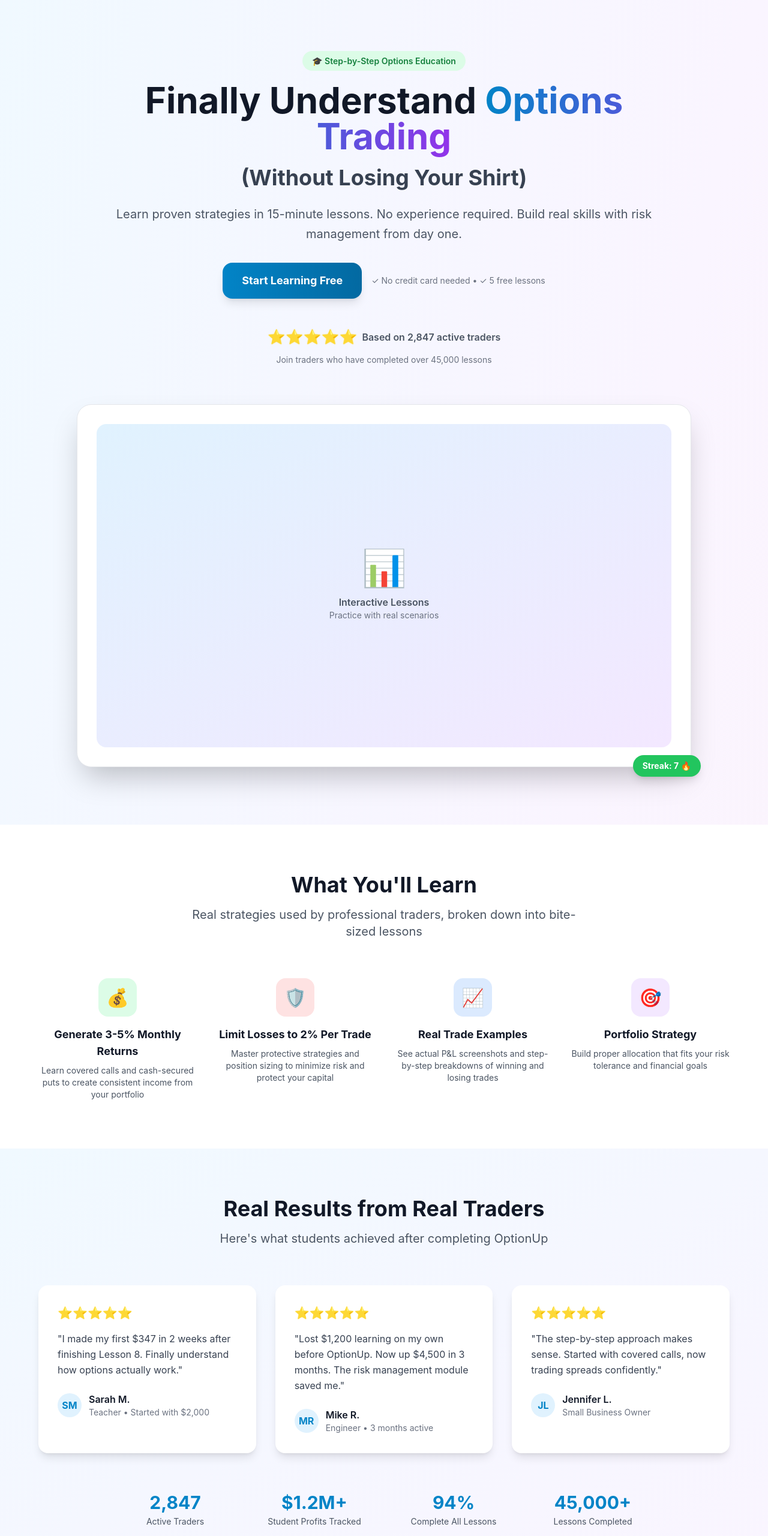
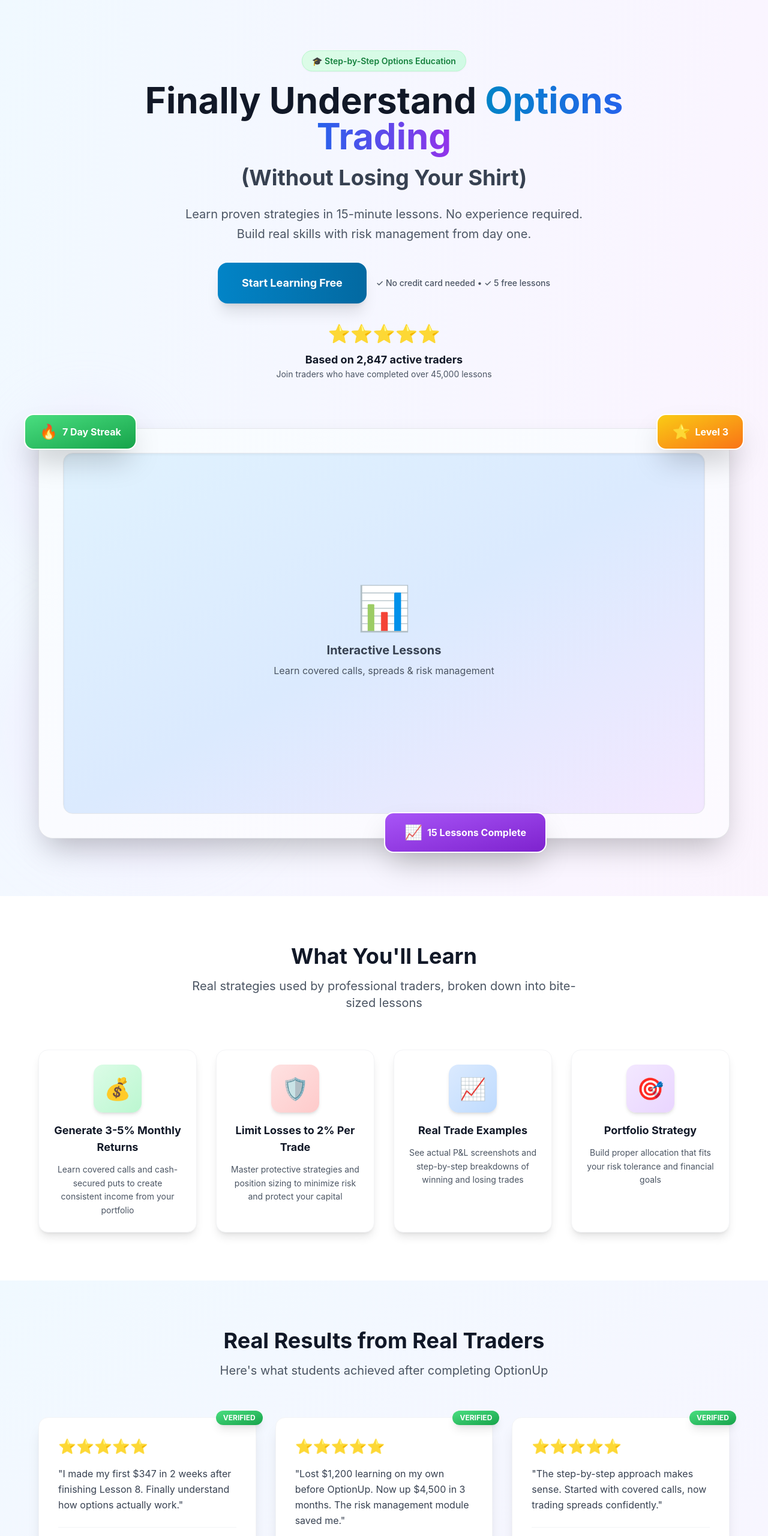
Before and after one commit to ArtlessApps/OptionUp, a React (Vite) app: page / in a window 1280 px wide. Shown: the part 80-2641 px from the top of the page at 60% size. Built offline with nearby package versions, Linux system fonts and the light colour scheme; no server answers.

Commit message:
new landing page design

```diff
--- a/src/components/screens/LandingPage.tsx
+++ b/src/components/screens/LandingPage.tsx
@@ -28,78 +28,124 @@ export function LandingPage({ onGetStarted }: LandingPageProps) {
       </header>
 
       {/* Hero Section */}
-      <section className="max-w-7xl mx-auto px-6 py-16 md:py-24">
+      <section className="relative max-w-7xl mx-auto px-6 py-16 md:py-24 overflow-hidden">
+        {/* Decorative background elements */}
+        <div className="absolute top-20 right-10 w-72 h-72 bg-primary-200/30 rounded-full blur-3xl"></div>
+        <div className="absolute bottom-20 left-10 w-96 h-96 bg-purple-200/30 rounded-full blur-3xl"></div>
+
         <motion.div
           initial={{ opacity: 0, y: 20 }}
           animate={{ opacity: 1, y: 0 }}
-          className="text-center max-w-4xl mx-auto"
+          className="text-center max-w-4xl mx-auto relative z-10"
         >
           <div className="inline-block mb-6">
-            <span className="px-4 py-2 bg-green-100 text-green-700 text-sm font-semibold rounded-full">
+            <span className="px-4 py-2 bg-gradient-to-r from-green-100 to-emerald-100 text-green-700 text-sm font-semibold rounded-full shadow-sm border border-green-200">
               🎓 Step-by-Step Options Education
             </span>
           </div>
 
-          <h2 className="text-5xl md:text-6xl font-bold text-gray-900 mb-6">
+          <h2 className="text-5xl md:text-6xl font-bold text-gray-900 mb-6 leading-tight">
             Finally Understand{' '}
-            <span className="text-transparent bg-clip-text bg-gradient-to-r from-primary-600 to-purple-600">
+            <span className="text-transparent bg-clip-text bg-gradient-to-r from-primary-600 via-blue-600 to-purple-600">
               Options Trading
             </span>
             <br />
-            <span className="text-3xl md:text-4xl text-gray-700">(Without Losing Your Shirt)</span>
+            <span className="text-3xl md:text-4xl text-gray-700 mt-2 inline-block">(Without Losing Your Shirt)</span>
           </h2>
 
-          <p className="text-xl text-gray-600 mb-8 leading-relaxed">
+          <p className="text-xl text-gray-600 mb-8 leading-relaxed max-w-2xl mx-auto">
             Learn proven strategies in 15-minute lessons. No experience required.
             Build real skills with risk management from day one.
           </p>
 
-          <div className="flex flex-col sm:flex-row gap-4 justify-center items-center">
+          <div className="flex flex-col sm:flex-row gap-4 justify-center items-center mb-8">
             <button
               onClick={onGetStarted}
-              className="px-8 py-4 bg-gradient-to-r from-primary-600 to-primary-700 text-white font-bold text-lg rounded-2xl hover:from-primary-700 hover:to-primary-800 transition-all transform hover:scale-105 shadow-lg"
+              className="px-10 py-5 bg-gradient-to-r from-primary-600 to-primary-700 text-white font-bold text-lg rounded-2xl hover:from-primary-700 hover:to-primary-800 transition-all transform hover:scale-105 shadow-xl hover:shadow-2xl"
             >
               Start Learning Free
             </button>
-            <div className="text-sm text-gray-500">
+            <div className="text-sm text-gray-600 font-medium">
               ✓ No credit card needed • ✓ 5 free lessons
             </div>
           </div>
 
           {/* Enhanced Social Proof */}
-          <div className="mt-12">
+          <div className="mt-8">
             <div className="flex flex-col items-center gap-3">
-              <div className="flex items-center gap-2 text-gray-600">
-                <span className="text-2xl">⭐⭐⭐⭐⭐</span>
-                <span className="font-semibold">Based on 2,847 active traders</span>
+              <div className="flex items-center gap-3">
+                <span className="text-3xl">⭐⭐⭐⭐⭐</span>
               </div>
-              <p className="text-sm text-gray-500">Join traders who have completed over 45,000 lessons</p>
+              <div>
+                <p className="font-bold text-gray-900 text-lg">Based on 2,847 active traders</p>
+                <p className="text-sm text-gray-600">Join traders who have completed over 45,000 lessons</p>
+              </div>
             </div>
           </div>
         </motion.div>
 
-        {/* Hero Image / Demo */}
+        {/* Hero Image / Demo with floating elements */}
         <motion.div
           initial={{ opacity: 0, y: 40 }}
           animate={{ opacity: 1, y: 0 }}
           transition={{ delay: 0.2 }}
-          className="mt-16 max-w-5xl mx-auto"
+          className="mt-20 max-w-6xl mx-auto relative z-10"
         >
           <div className="relative">
-            {/* Mockup placeholder */}
-            <div className="bg-white rounded-3xl shadow-2xl p-8 border border-gray-200">
-              <div className="aspect-video bg-gradient-to-br from-primary-100 to-purple-100 rounded-2xl flex items-center justify-center">
+            {/* Main mockup */}
+            <div className="bg-white rounded-3xl shadow-2xl p-6 md:p-10 border border-gray-200 relative overflow-hidden">
+              {/* Subtle gradient overlay */}
+              <div className="absolute inset-0 bg-gradient-to-br from-primary-50/50 to-purple-50/50 rounded-3xl"></div>
+
+              <div className="relative aspect-video bg-gradient-to-br from-primary-100 via-blue-100 to-purple-100 rounded-2xl flex items-center justify-center border border-gray-200 shadow-inner">
                 <div className="text-center">
-                  <div className="text-6xl mb-4">📊</div>
-                  <p className="text-gray-600 font-semibold">Interactive Lessons</p>
-                  <p className="text-sm text-gray-500">Practice with real scenarios</p>
+                  <div className="text-7xl mb-4 animate-bounce">📊</div>
+                  <p className="text-gray-700 font-bold text-xl mb-2">Interactive Lessons</p>
+                  <p className="text-gray-600">Learn covered calls, spreads & risk management</p>
                 </div>
               </div>
             </div>
-            {/* Floating elements - removed +10 XP placeholder */}
-            <div className="absolute -bottom-4 -right-4 bg-green-500 text-white px-4 py-2 rounded-full font-bold text-sm shadow-lg">
-              Streak: 7 🔥
-            </div>
+
+            {/* Floating elements with better design */}
+            <motion.div
+              initial={{ opacity: 0, x: -20 }}
+              animate={{ opacity: 1, x: 0 }}
+              transition={{ delay: 0.4 }}
+              className="absolute -top-6 -left-6 bg-gradient-to-br from-green-400 to-green-600 text-white px-6 py-3 rounded-2xl font-bold text-base shadow-2xl border-2 border-white"
+            >
+              <div className="flex items-center gap-2">
+                <span className="text-2xl">🔥</span>
+                <span>7 Day Streak</span>
+              </div>
+            </motion.div>
+
+            <motion.div
+              initial={{ opacity: 0, x: 20 }}
+              animate={{ opacity: 1, x: 0 }}
+              transition={{ delay: 0.5 }}
+              className="absolute -top-6 -right-6 bg-gradient-to-br from-yellow-400 to-orange-500 text-white px-6 py-3 rounded-2xl font-bold text-base shadow-2xl border-2 border-white"
+            >
+              <div className="flex items-center gap-2">
+                <span className="text-2xl">⭐</span>
+                <span>Level 3</span>
+              </div>
+            </motion.div>
+
+            <motion.div
+              initial={{ opacity: 0, y: 20 }}
+              animate={{ opacity: 1, y: 0 }}
+              transition={{ delay: 0.6 }}
+              className="absolute -bottom-6 left-1/2 -translate-x-1/2 bg-gradient-to-br from-purple-500 to-purple-700 text-white px-8 py-4 rounded-2xl font-bold text-base shadow-2xl border-2 border-white"
+            >
+              <div className="flex items-center gap-2">
+                <span className="text-2xl">📈</span>
+                <span>15 Lessons Complete</span>
+              </div>
+            </motion.div>
+
+            {/* Background decoration */}
+            <div className="absolute -bottom-12 -right-12 w-64 h-64 bg-primary-200/20 rounded-full blur-2xl -z-10"></div>
+            <div className="absolute -top-12 -left-12 w-64 h-64 bg-purple-200/20 rounded-full blur-2xl -z-10"></div>
           </div>
         </motion.div>
       </section>
@@ -122,15 +168,15 @@ export function LandingPage({ onGetStarted }: LandingPageProps) {
               initial={{ opacity: 0, y: 20 }}
               whileInView={{ opacity: 1, y: 0 }}
               viewport={{ once: true }}
-              className="text-center"
+              className="text-center p-6 bg-white rounded-2xl shadow-lg hover:shadow-xl transition-shadow border border-gray-100"
             >
-              <div className="w-16 h-16 bg-green-100 rounded-2xl flex items-center justify-center mx-auto mb-4">
-                <span className="text-3xl">💰</span>
+              <div className="w-20 h-20 bg-gradient-to-br from-green-100 to-green-200 rounded-2xl flex items-center justify-center mx-auto mb-4 shadow-md">
+                <span className="text-4xl">💰</span>
               </div>
-              <h4 className="text-lg font-bold text-gray-900 mb-2">
+              <h4 className="text-lg font-bold text-gray-900 mb-3">
                 Generate 3-5% Monthly Returns
               </h4>
-              <p className="text-sm text-gray-600">
+              <p className="text-sm text-gray-600 leading-relaxed">
                 Learn covered calls and cash-secured puts to create consistent income from your portfolio
               </p>
             </motion.div>
@@ -141,15 +187,15 @@ export function LandingPage({ onGetStarted }: LandingPageProps) {
               whileInView={{ opacity: 1, y: 0 }}
               viewport={{ once: true }}
               transition={{ delay: 0.1 }}
-              className="text-center"
+              className="text-center p-6 bg-white rounded-2xl shadow-lg hover:shadow-xl transition-shadow border border-gray-100"
             >
-              <div className="w-16 h-16 bg-red-100 rounded-2xl flex items-center justify-center mx-auto mb-4">
-                <span className="text-3xl">🛡️</span>
+              <div className="w-20 h-20 bg-gradient-to-br from-red-100 to-red-200 rounded-2xl flex items-center justify-center mx-auto mb-4 shadow-md">
+                <span className="text-4xl">🛡️</span>
               </div>
-              <h4 className="text-lg font-bold text-gray-900 mb-2">
+              <h4 className="text-lg font-bold text-gray-900 mb-3">
                 Limit Losses to 2% Per Trade
               </h4>
-              <p className="text-sm text-gray-600">
+              <p className="text-sm text-gray-600 leading-relaxed">
                 Master protective strategies and position sizing to minimize risk and protect your capital
               </p>
             </motion.div>
@@ -160,15 +206,15 @@ export function LandingPage({ onGetStarted }: LandingPageProps) {
               whileInView={{ opacity: 1, y: 0 }}
               viewport={{ once: true }}
               transition={{ delay: 0.2 }}
-              className="text-center"
+              className="text-center p-6 bg-white rounded-2xl shadow-lg hover:shadow-xl transition-shadow border border-gray-100"
             >
-              <div className="w-16 h-16 bg-blue-100 rounded-2xl flex items-center justify-center mx-auto mb-4">
-                <span className="text-3xl">📈</span>
+              <div className="w-20 h-20 bg-gradient-to-br from-blue-100 to-blue-200 rounded-2xl flex items-center justify-center mx-auto mb-4 shadow-md">
+                <span className="text-4xl">📈</span>
               </div>
-              <h4 className="text-lg font-bold text-gray-900 mb-2">
+              <h4 className="text-lg font-bold text-gray-900 mb-3">
                 Real Trade Examples
               </h4>
-              <p className="text-sm text-gray-600">
+              <p className="text-sm text-gray-600 leading-relaxed">
                 See actual P&L screenshots and step-by-step breakdowns of winning and losing trades
               </p>
             </motion.div>
@@ -179,15 +225,15 @@ export function LandingPage({ onGetStarted }: LandingPageProps) {
               whileInView={{ opacity: 1, y: 0 }}
               viewport={{ once: true }}
               transition={{ delay: 0.3 }}
-              className="text-center"
+              className="text-center p-6 bg-white rounded-2xl shadow-lg hover:shadow-xl transition-shadow border border-gray-100"
             >
-              <div className="w-16 h-16 bg-purple-100 rounded-2xl flex items-center justify-center mx-auto mb-4">
-                <span className="text-3xl">🎯</span>
+              <div className="w-20 h-20 bg-gradient-to-br from-purple-100 to-purple-200 rounded-2xl flex items-center justify-center mx-auto mb-4 shadow-md">
+                <span className="text-4xl">🎯</span>
               </div>
-              <h4 className="text-lg font-bold text-gray-900 mb-2">
+              <h4 className="text-lg font-bold text-gray-900 mb-3">
                 Portfolio Strategy
               </h4>
-              <p className="text-sm text-gray-600">
+              <p className="text-sm text-gray-600 leading-relaxed">
                 Build proper allocation that fits your risk tolerance and financial goals
               </p>
             </motion.div>
@@ -213,17 +259,20 @@ export function LandingPage({ onGetStarted }: LandingPageProps) {
               initial={{ opacity: 0, y: 20 }}
               whileInView={{ opacity: 1, y: 0 }}
               viewport={{ once: true }}
-              className="bg-white rounded-2xl p-8 shadow-lg"
+              className="bg-white rounded-2xl p-8 shadow-xl border border-gray-100 hover:shadow-2xl transition-shadow relative"
             >
+              <div className="absolute -top-3 -right-3 bg-gradient-to-br from-green-400 to-green-600 text-white text-xs font-bold px-3 py-1 rounded-full shadow-lg">
+                VERIFIED
+              </div>
               <div className="mb-4">
-                <span className="text-yellow-400 text-xl">⭐⭐⭐⭐⭐</span>
+                <span className="text-yellow-400 text-2xl">⭐⭐⭐⭐⭐</span>
               </div>
-              <p className="text-gray-700 mb-6 leading-relaxed">
+              <p className="text-gray-700 mb-6 leading-relaxed text-base">
                 "I made my first $347 in 2 weeks after finishing Lesson 8. Finally understand how options actually work."
               </p>
-              <div className="flex items-center gap-3">
-                <div className="w-10 h-10 bg-primary-100 rounded-full flex items-center justify-center">
-                  <span className="text-primary-600 font-bold">SM</span>
+              <div className="flex items-center gap-3 pt-4 border-t border-gray-100">
+                <div className="w-12 h-12 bg-gradient-to-br from-primary-400 to-primary-600 rounded-full flex items-center justify-center shadow-md">
+                  <span className="text-white font-bold text-lg">SM</span>
                 </div>
                 <div>
                   <p className="font-semibold text-gray-900">Sarah M.</p>
@@ -238,17 +287,20 @@ export function LandingPage({ onGetStarted }: LandingPageProps) {
               whileInView={{ opacity: 1, y: 0 }}
               viewport={{ once: true }}
               transition={{ delay: 0.1 }}
-              className="bg-white rounded-2xl p-8 shadow-lg"
+              className="bg-white rounded-2xl p-8 shadow-xl border border-gray-100 hover:shadow-2xl transition-shadow relative"
             >
+              <div className="absolute -top-3 -right-3 bg-gradient-to-br from-green-400 to-green-600 text-white text-xs font-bold px-3 py-1 rounded-full shadow-lg">
+                VERIFIED
+              </div>
               <div className="mb-4">
-                <span className="text-yellow-400 text-xl">⭐⭐⭐⭐⭐</span>
+                <span className="text-yellow-400 text-2xl">⭐⭐⭐⭐⭐</span>
               </div>
-              <p className="text-gray-700 mb-6 leading-relaxed">
+              <p className="text-gray-700 mb-6 leading-relaxed text-base">
                 "Lost $1,200 learning on my own before OptionUp. Now up $4,500 in 3 months. The risk management module saved me."
               </p>
-              <div className="flex items-center gap-3">
-                <div className="w-10 h-10 bg-primary-100 rounded-full flex items-center justify-center">
-                  <span className="text-primary-600 font-bold">MR</span>
+              <div className="flex items-center gap-3 pt-4 border-t border-gray-100">
+                <div className="w-12 h-12 bg-gradient-to-br from-purple-400 to-purple-600 rounded-full flex items-center justify-center shadow-md">
+                  <span className="text-white font-bold text-lg">MR</span>
                 </div>
                 <div>
                   <p className="font-semibold text-gray-900">Mike R.</p>
@@ -263,17 +315,20 @@ export function LandingPage({ onGetStarted }: LandingPageProps) {
               whileInView={{ opacity: 1, y: 0 }}
               viewport={{ once: true }}
               transition={{ delay: 0.2 }}
-              className="bg-white rounded-2xl p-8 shadow-lg"
+              className="bg-white rounded-2xl p-8 shadow-xl border border-gray-100 hover:shadow-2xl transition-shadow relative"
             >
+              <div className="absolute -top-3 -right-3 bg-gradient-to-br from-green-400 to-green-600 text-white text-xs font-bold px-3 py-1 rounded-full shadow-lg">
+                VERIFIED
+              </div>
               <div className="mb-4">
-                <span className="text-yellow-400 text-xl">⭐⭐⭐⭐⭐</span>
+                <span className="text-yellow-400 text-2xl">⭐⭐⭐⭐⭐</span>
               </div>
-              <p className="text-gray-700 mb-6 leading-relaxed">
+              <p className="text-gray-700 mb-6 leading-relaxed text-base">
                 "The step-by-step approach makes sense. Started with covered calls, now trading spreads confidently."
               </p>
-              <div className="flex items-center gap-3">
-                <div className="w-10 h-10 bg-primary-100 rounded-full flex items-center justify-center">
-                  <span className="text-primary-600 font-bold">JL</span>
+              <div className="flex items-center gap-3 pt-4 border-t border-gray-100">
+                <div className="w-12 h-12 bg-gradient-to-br from-blue-400 to-blue-600 rounded-full flex items-center justify-center shadow-md">
+                  <span className="text-white font-bold text-lg">JL</span>
                 </div>
                 <div>
                   <p className="font-semibold text-gray-900">Jennifer L.</p>
@@ -284,23 +339,46 @@ export function LandingPage({ onGetStarted }: LandingPageProps) {
           </div>
 
           {/* Trust Indicators */}
-          <div className="mt-16 grid grid-cols-2 md:grid-cols-4 gap-8 max-w-4xl mx-auto">
-            <div className="text-center">
-              <div className="text-3xl font-bold text-primary-600 mb-1">2,847</div>
-              <div className="text-sm text-gray-600">Active Traders</div>
-            </div>
-            <div className="text-center">
-              <div className="text-3xl font-bold text-primary-600 mb-1">$1.2M+</div>
-              <div className="text-sm text-gray-600">Student Profits Tracked</div>
-            </div>
-            <div className="text-center">
-              <div className="text-3xl font-bold text-primary-600 mb-1">94%</div>
-              <div className="text-sm text-gray-600">Complete All Lessons</div>
-            </div>
-            <div className="text-center">
-              <div className="text-3xl font-bold text-primary-600 mb-1">45,000+</div>
-              <div className="text-sm text-gray-600">Lessons Completed</div>
-            </div>
+          <div className="mt-16 grid grid-cols-2 md:grid-cols-4 gap-8 max-w-5xl mx-auto">
+            <motion.div
+              initial={{ opacity: 0, scale: 0.9 }}
+              whileInView={{ opacity: 1, scale: 1 }}
+              viewport={{ once: true }}
+              className="text-center p-6 bg-white rounded-2xl shadow-lg border border-gray-100"
+            >
+              <div className="text-4xl font-bold bg-gradient-to-r from-primary-600 to-blue-600 bg-clip-text text-transparent mb-2">2,847</div>
+              <div className="text-sm text-gray-600 font-medium">Active Traders</div>
+            </motion.div>
+            <motion.div
+              initial={{ opacity: 0, scale: 0.9 }}
+              whileInView={{ opacity: 1, scale: 1 }}
+              viewport={{ once: true }}
+              transition={{ delay: 0.1 }}
+              className="text-center p-6 bg-white rounded-2xl shadow-lg border border-gray-100"
+            >
+              <div className="text-4xl font-bold bg-gradient-to-r from-green-600 to-emerald-600 bg-clip-text text-transparent mb-2">$1.2M+</div>
+              <div className="text-sm text-gray-600 font-medium">Student Profits Tracked</div>
+            </motion.div>
+            <motion.div
+              initial={{ opacity: 0, scale: 0.9 }}
+              whileInView={{ opacity: 1, scale: 1 }}
+              viewport={{ once: true }}
+              transition={{ delay: 0.2 }}
+              className="text-center p-6 bg-white rounded-2xl shadow-lg border border-gray-100"
+            >
+              <div className="text-4xl font-bold bg-gradient-to-r from-purple-600 to-pink-600 bg-clip-text text-transparent mb-2">94%</div>
+              <div className="text-sm text-gray-600 font-medium">Complete All Lessons</div>
+            </motion.div>
+            <motion.div
+              initial={{ opacity: 0, scale: 0.9 }}
+              whileInView={{ opacity: 1, scale: 1 }}
+              viewport={{ once: true }}
+              transition={{ delay: 0.3 }}
+              className="text-center p-6 bg-white rounded-2xl shadow-lg border border-gray-100"
+            >
+              <div className="text-4xl font-bold bg-gradient-to-r from-orange-600 to-red-600 bg-clip-text text-transparent mb-2">45,000+</div>
+              <div className="text-sm text-gray-600 font-medium">Lessons Completed</div>
+            </motion.div>
           </div>
         </div>
       </section>
@@ -602,14 +680,20 @@ export function LandingPage({ onGetStarted }: LandingPageProps) {
       </section>
 
       {/* CTA Section */}
-      <section className="py-20 bg-gradient-to-r from-primary-600 to-purple-600">
-        <div className="max-w-4xl mx-auto px-6 text-center">
+      <section className="relative py-20 bg-gradient-to-br from-primary-600 via-blue-600 to-purple-600 overflow-hidden">
+        {/* Decorative elements */}
+        <div className="absolute top-0 left-0 w-full h-full opacity-10">
+          <div className="absolute top-20 left-20 w-64 h-64 bg-white rounded-full blur-3xl"></div>
+          <div className="absolute bottom-20 right-20 w-96 h-96 bg-white rounded-full blur-3xl"></div>
+        </div>
+
+        <div className="max-w-4xl mx-auto px-6 text-center relative z-10">
           <motion.div
             initial={{ opacity: 0, y: 20 }}
             whileInView={{ opacity: 1, y: 0 }}
             viewport={{ once: true }}
           >
-            <h3 className="text-4xl md:text-5xl font-bold text-white mb-6">
+            <h3 className="text-4xl md:text-5xl font-bold text-white mb-6 leading-tight">
               Ready to Finally Understand Options?
             </h3>
             <p className="text-xl text-white/90 mb-8">
@@ -617,11 +701,11 @@ export function LandingPage({ onGetStarted }: LandingPageProps) {
             </p>
             <button
               onClick={onGetStarted}
-              className="px-10 py-5 bg-white text-primary-600 font-bold text-xl rounded-2xl hover:bg-gray-100 transition-all transform hover:scale-105 shadow-2xl"
+              className="px-10 py-5 bg-white text-primary-600 font-bold text-xl rounded-2xl hover:bg-gray-50 transition-all transform hover:scale-105 shadow-2xl hover:shadow-3xl"
             >
               Start Learning Free Today
             </button>
-            <p className="text-white/80 text-sm mt-4">
+            <p className="text-white/80 text-sm mt-6 font-medium">
               No credit card required • Start learning in 60 seconds
             </p>
           </motion.div>
```
